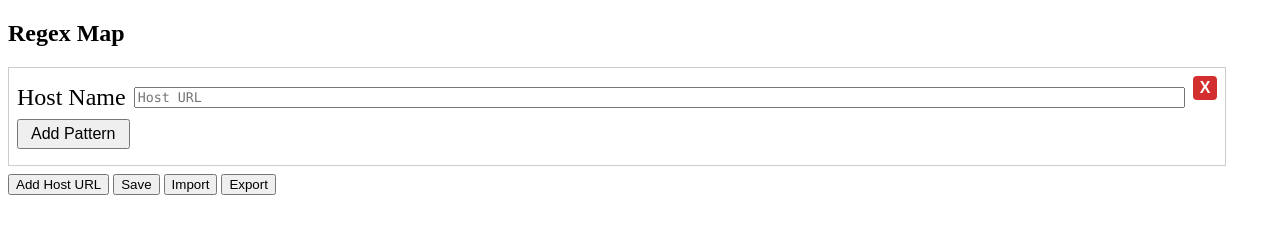
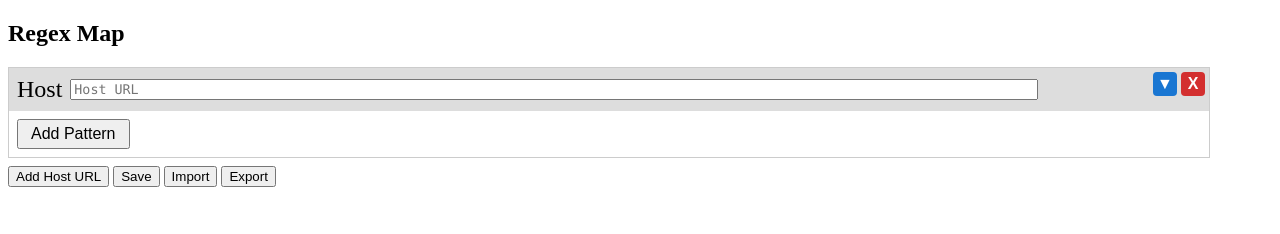
Before and after one commit to aismagulov/awooga-navigator, a browser extension: page src/options/options.html in a window 1280 px wide. Both pictures are taken after a click on the button "Add Host URL". Drawn offline with Linux system fonts and the light colour scheme.

Commit message:
fold button

```diff
--- a/src/options/options.css
+++ b/src/options/options.css
@@ -12,10 +12,10 @@
   display: flex;
   align-items: center;
   gap: 8px;
-  padding-right: 32px;
-  padding-top: 8px;
+  padding: 8px 32px 8px 8px;
   position: relative;
   font-size: x-large;
+  background-color: #ddd;
 }
 
 .host-header .input-label {
@@ -23,8 +23,7 @@
 }
 
 .host-header .host-input {
-  flex: 1 1 auto;
-  min-width: 0;
+  width: calc(100% - 200px);
 }
 
 .pattern-btn {
@@ -32,7 +31,7 @@
   min-width: 0;
   padding: 4px 12px;
   font-size: 1em;
-  margin: 8px 0;
+  margin: 8px;
   cursor: pointer;
   align-self: flex-start;
 }
@@ -40,7 +39,7 @@
 .host-container {
     display: flex;
     flex-direction: column;
-    padding: 8px;
+    padding: 0;
     border: 1px solid #ccc;
     position: relative;
     margin-bottom: 8px;
@@ -130,13 +129,10 @@ button {
     margin: 0;
 }
 
-.delete-host {
+.top-right-btn {
     position: absolute;
-    top: 0px;
+    top: 4px;
     right: 0px;
-    background: #d32f2f;
-    color: #fff;
-    border: none;
     width: 24px;
     height: 24px;
     border-radius: 4px;
@@ -149,6 +145,18 @@ button {
     align-items: center;
     justify-content: center;
     margin: 0;
+    color: #fff;
+    border: none;
+}
+
+.delete-host {
+    background: #d32f2f;
+    right: 4px;
+}
+
+.fold-btn {
+    right: 32px;
+    background: #1976d2;
 }
 
 #message {
--- a/src/options/options.js
+++ b/src/options/options.js
@@ -1,6 +1,7 @@
 // TODO
 // fold unfold buttons
-
+const FOLD = "▼";
+const UNFOLD = "▶";
 const hostContainers = document.getElementById('hostContainers');
 
 window.addEventListener('DOMContentLoaded', () => {
@@ -24,12 +25,38 @@ function renderHosts(regexMap) {
     const hostDiv = document.createElement('div');
     hostDiv.className = 'host-container';
     hostDiv.innerHTML = getHostContainerHTML({ host });
+    initHostContainer(hostDiv, entries);
+
+    hostContainers.appendChild(hostDiv);
+  });
+}
+
+document.getElementById('addHost').onclick = () => {
+  const hostDiv = document.createElement('div');
+  hostDiv.className = 'host-container';
+  hostDiv.innerHTML = getHostContainerHTML();
+  initHostContainer(hostDiv, []);
+  hostContainers.appendChild(hostDiv);
+}
+
+function initHostContainer(hostDiv, entries) {
+
     const patternsList = hostDiv.querySelector('.patterns-list');
-    // Warning element for duplicate link names
-    const warningDiv = document.createElement('div');
-    warningDiv.className = 'duplicate-link-warning';
-    warningDiv.style.display = 'none';
-    hostDiv.insertBefore(warningDiv, patternsList);
+    const foldBtn = hostDiv.querySelector('.fold-btn');
+    const warningDiv = hostDiv.querySelector('.duplicate-link-warning');
+console.log("foldBtn", hostDiv.querySelector('.fold-btn'));
+    // Elements to hide/show when folding
+    const foldTargets = [patternsList, warningDiv, hostDiv.querySelector('.add-pattern.pattern-btn')];
+    foldBtn.onclick = () => {
+      const folded = foldBtn.textContent === UNFOLD;
+      if (folded) {
+        foldTargets.forEach(el => { if (el) el.style.display = ''; });
+        foldBtn.textContent = FOLD;
+      } else {
+        foldTargets.forEach(el => { if (el) el.style.display = 'none'; });
+        foldBtn.textContent = UNFOLD;
+      }
+    };
 
     // Render all patterns for this host
     const patternRows = [];
@@ -93,26 +120,8 @@ function renderHosts(regexMap) {
         warningDiv.style.display = 'none';
       }
     }
-    // Initial check
+
     updateDuplicateWarning();
-
-    hostContainers.appendChild(hostDiv);
-  });
-}
-
-document.getElementById('addHost').onclick = () => {
-  const hostDiv = document.createElement('div');
-  hostDiv.className = 'host-container';
-  hostDiv.innerHTML = getHostContainerHTML();
-
-  hostDiv.querySelector('.add-pattern').onclick = () => {
-    const row = createPatternRow();
-    hostDiv.querySelector('.patterns-list').appendChild(row);
-  };
-  hostDiv.querySelector('.delete-host').onclick = () => {
-    hostDiv.remove();
-  };
-  hostContainers.appendChild(hostDiv);
 }
 
 
@@ -256,9 +265,11 @@ function getHostContainerHTML(opts = {}) {
   const host = opts.host !== undefined ? opts.host : '';
   return `
     <div class="host-header">
-      <span class="host-label">Host Name</span>
+      <span class="host-label">Host</span>
       <input type="text" class="host-input monospace-input" value="${host}" placeholder="Host URL" />
-      <button type="button" class="delete-host" title="Delete Host">X</button>
+      <div class="duplicate-link-warning" style="display: none;"></div>
+      <button type="button" class="top-right-btn delete-host" title="Delete Host">X</button>
+      <button type="button" class="top-right-btn fold-btn" title="Fold Host">▼</button>
     </div>
     <div class="patterns-list"></div>
     <button type="button" class="add-pattern pattern-btn">Add Pattern</button>
```
